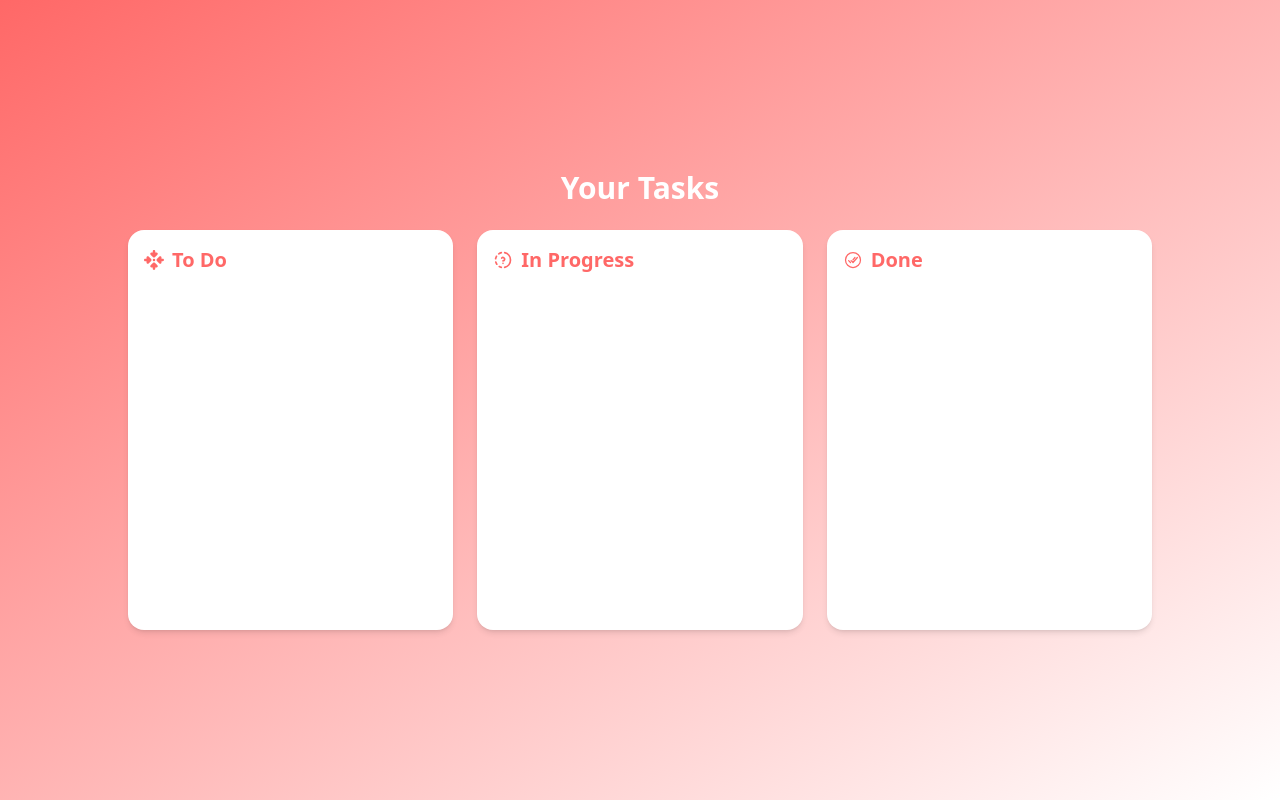
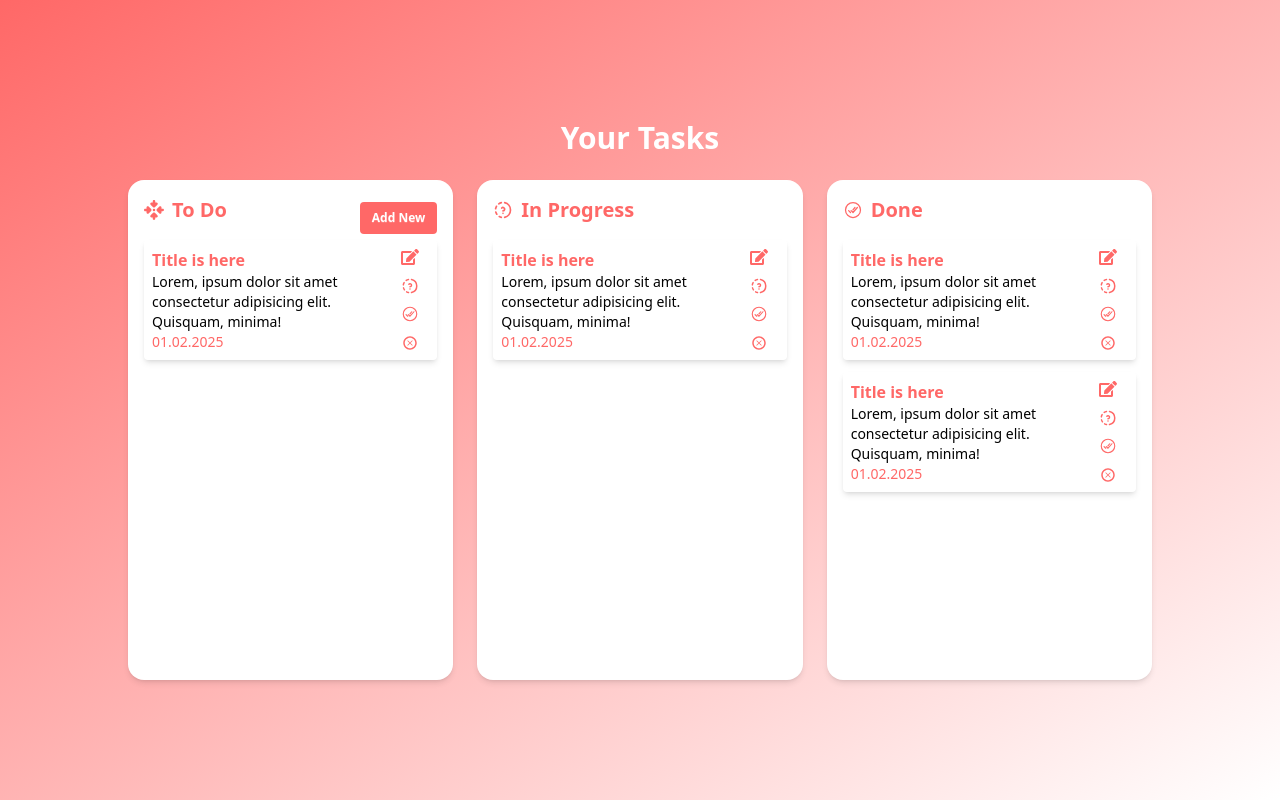
Before and after one commit to jahidul2004/todo-task, a React (Vite) app: page /workArea in a window 1280 px wide. Built offline with nearby package versions, Linux system fonts and the light colour scheme.

Commit message:
Workarea updated.

```diff
--- a/src/pages/workArea/WorkArea.jsx
+++ b/src/pages/workArea/WorkArea.jsx
@@ -1,34 +1,92 @@
+import { FaEdit } from "react-icons/fa";
 import { FaArrowsToDot } from "react-icons/fa6";
 import { IoCheckmarkDoneCircleOutline } from "react-icons/io5";
 import { TbProgressHelp } from "react-icons/tb";
+import { TiDeleteOutline } from "react-icons/ti";
 
 const WorkArea = () => {
     return (
-        <div className="md:h-screen bg-gradient-to-br from-[#ff6867] flex flex-col items-center justify-center text-center p-4">
+        <div className="md:min-h-screen bg-gradient-to-br from-[#ff6867] flex flex-col items-center justify-center text-center p-4">
             <h1 className="text-3xl font-bold text-white mb-6">Your Tasks</h1>
 
             <div className="grid grid-cols-1 md:grid-cols-3 gap-6 w-full max-w-5xl">
                 {/* Todo Section */}
-                <div className="bg-white bg-opacity-20 backdrop-blur-md p-4 rounded-2xl shadow-md text-black min-h-[400px]">
-                    <h2 className="text-xl font-semibold mb-4 text-[#ff6867] text-left flex items-center gap-2"><FaArrowsToDot />To Do</h2>
+                <div className="bg-white bg-opacity-20 backdrop-blur-md p-4 rounded-2xl shadow-md text-black min-h-[500px]">
+                    <div className="flex items-center justify-between">
+                        <h2 className="text-xl font-semibold mb-4 text-[#ff6867] text-left flex items-center gap-2"><FaArrowsToDot />To Do</h2>
+                        <button className="btn btn-sm bg-[#ff6867] text-white border-none shadow-none">Add New</button>
+                    </div>
                     <div className="space-y-3">
                         {/* Task items will be mapped here */}
+
+                        <div title="Darg me to re order" className="text-left shadow-md p-2 rounded grid grid-cols-7">
+                            <div className="col-span-6">
+                                <h1 className="font-bold text-[#ff6867]">Title is here</h1>
+                                <p className="text-sm">Lorem, ipsum dolor sit amet consectetur adipisicing elit. Quisquam, minima!</p>
+                                <p className="text-[#ff6867] text-sm">01.02.2025</p>
+                            </div>
+                            <div className="col-span-1 text-lg flex flex-col justify-between items-center text-[#ff6867]">
+                                <FaEdit title="Edit" />
+                                <TbProgressHelp title="Make Progress" />
+                                <IoCheckmarkDoneCircleOutline title="Make Completed" />
+                                <TiDeleteOutline title="Delete" />
+                            </div>
+                        </div>
                     </div>
                 </div>
 
                 {/* In Progress Section */}
-                <div className="bg-white bg-opacity-20 backdrop-blur-md p-4 rounded-2xl shadow-md text-black min-h-[400px]">
+                <div className="bg-white bg-opacity-20 backdrop-blur-md p-4 rounded-2xl shadow-md text-black min-h-[500px]">
                     <h2 className="text-xl font-semibold mb-4 text-[#ff6867] text-left flex items-center gap-2"><TbProgressHelp />In Progress</h2>
                     <div className="space-y-3">
                         {/* Task items will be mapped here */}
+                        <div title="Darg me to re order" className="text-left shadow-md p-2 rounded grid grid-cols-7">
+                            <div className="col-span-6">
+                                <h1 className="font-bold text-[#ff6867]">Title is here</h1>
+                                <p className="text-sm">Lorem, ipsum dolor sit amet consectetur adipisicing elit. Quisquam, minima!</p>
+                                <p className="text-[#ff6867] text-sm">01.02.2025</p>
+                            </div>
+                            <div className="col-span-1 text-lg flex flex-col justify-between items-center text-[#ff6867]">
+                                <FaEdit title="Edit" />
+                                <TbProgressHelp title="Make Progress" />
+                                <IoCheckmarkDoneCircleOutline title="Make Completed" />
+                                <TiDeleteOutline title="Delete" />
+                            </div>
+                        </div>
                     </div>
                 </div>
 
                 {/* Done Section */}
-                <div className="bg-white bg-opacity-20 backdrop-blur-md p-4 rounded-2xl shadow-md text-black min-h-[400px]">
+                <div className="bg-white bg-opacity-20 backdrop-blur-md p-4 rounded-2xl shadow-md text-black min-h-[500px]">
                     <h2 className="text-xl font-semibold mb-4 text-[#ff6867] text-left flex items-center gap-2"><IoCheckmarkDoneCircleOutline />Done</h2>
                     <div className="space-y-3">
                         {/* Task items will be mapped here */}
+                        <div title="Darg me to re order" className="text-left shadow-md p-2 rounded grid grid-cols-7">
+                            <div className="col-span-6">
+                                <h1 className="font-bold text-[#ff6867]">Title is here</h1>
+                                <p className="text-sm">Lorem, ipsum dolor sit amet consectetur adipisicing elit. Quisquam, minima!</p>
+                                <p className="text-[#ff6867] text-sm">01.02.2025</p>
+                            </div>
+                            <div className="col-span-1 text-lg flex flex-col justify-between items-center text-[#ff6867]">
+                                <FaEdit title="Edit" />
+                                <TbProgressHelp title="Make Progress" />
+                                <IoCheckmarkDoneCircleOutline title="Make Completed" />
+                                <TiDeleteOutline title="Delete" />
+                            </div>
+                        </div>
+                        <div title="Darg me to re order" className="text-left shadow-md p-2 rounded grid grid-cols-7">
+                            <div className="col-span-6">
+                                <h1 className="font-bold text-[#ff6867]">Title is here</h1>
+                                <p className="text-sm">Lorem, ipsum dolor sit amet consectetur adipisicing elit. Quisquam, minima!</p>
+                                <p className="text-[#ff6867] text-sm">01.02.2025</p>
+                            </div>
+                            <div className="col-span-1 text-lg flex flex-col justify-between items-center text-[#ff6867]">
+                                <FaEdit title="Edit" />
+                                <TbProgressHelp title="Make Progress" />
+                                <IoCheckmarkDoneCircleOutline title="Make Completed" />
+                                <TiDeleteOutline title="Delete" />
+                            </div>
+                        </div>
                     </div>
                 </div>
             </div>
```
